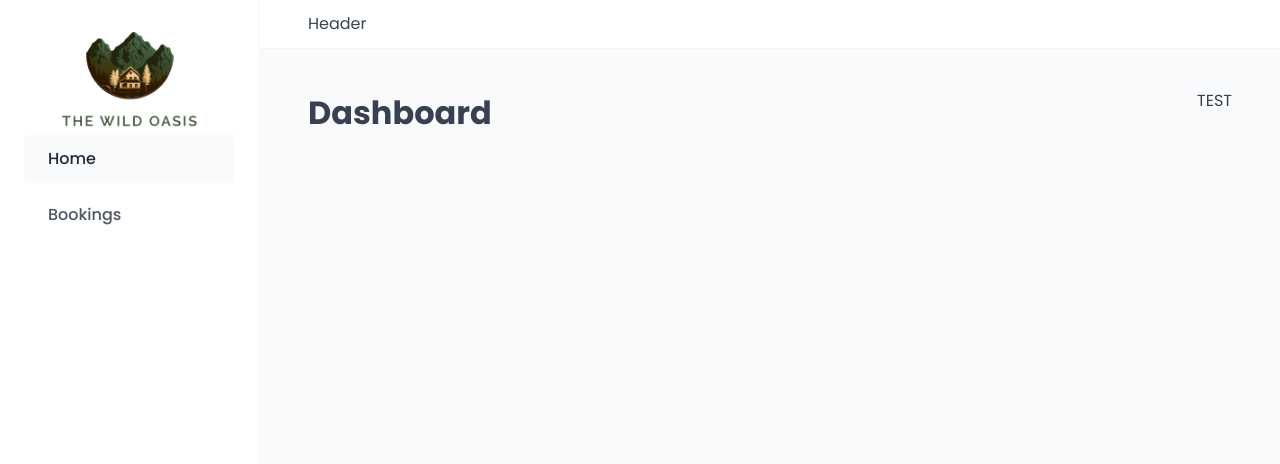
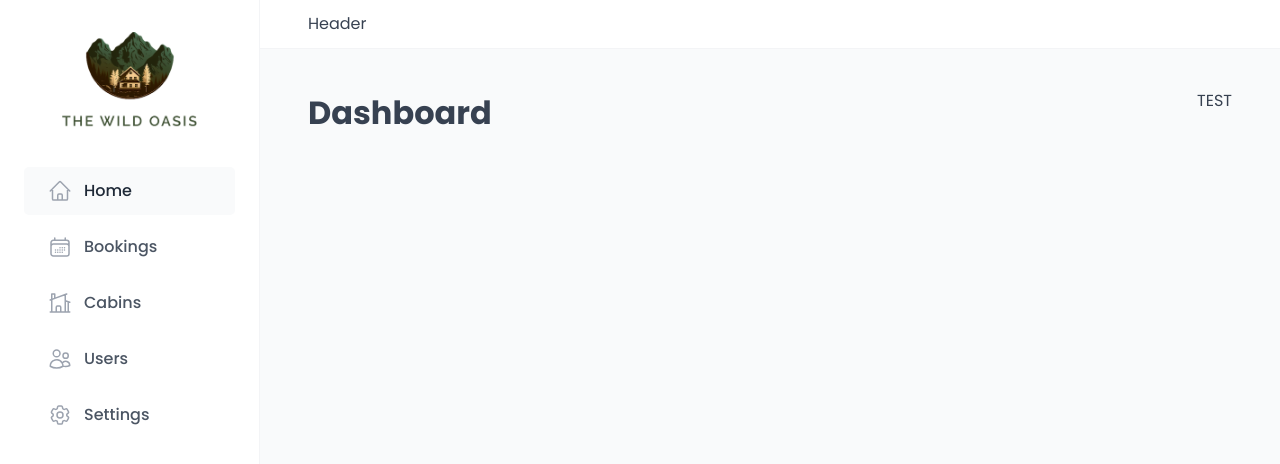
Before and after one commit to biancavlz/inn-sight, a React (Vite) app: page /dashboard in a window 1280 px wide. Shown: the top 464 px of the page. Built offline with nearby package versions, Linux system fonts and the light colour scheme; a web font is replaced by a local one.

Commit message:
Add react-icons to Sidebar links

```diff
--- a/package.json
+++ b/package.json
@@ -12,6 +12,7 @@
   "dependencies": {
     "react": "^18.2.0",
     "react-dom": "^18.2.0",
+    "react-icons": "^5.6.0",
     "react-router-dom": "^6.30.3",
     "styled-components": "^6.3.12"
   },
--- a/src/ui/MainNav.jsx
+++ b/src/ui/MainNav.jsx
@@ -1,5 +1,12 @@
 import { NavLink } from "react-router-dom";
 import styled from "styled-components";
+import {
+  HiOutlineHome,
+  HiOutlineCalendarDays,
+  HiOutlineHomeModern,
+  HiOutlineUsers,
+  HiOutlineCog6Tooth,
+} from "react-icons/hi2";
 
 const NavList = styled.ul`
   display: flex;
@@ -30,6 +37,21 @@
     background-color: var(--color-grey-50);
     border-radius: var(--border-radius-sm);
   }
+
+  & svg {
+    width: 2.4rem;
+    height: 2.4rem;
+    color: var(--color-grey-400);
+    transition: all 0.3s;
+  }
+
+  //   &:hover svg,
+  //   &:active svg,
+  //   &.active:link svg,
+  //   &.active:visited svg {
+  //     color: var(--color-brand-600);
+  //   }
+  //
 `;
 
 function MainNav() {
@@ -37,10 +59,35 @@
     <nav>
       <NavList>
         <li>
-          <StyledNavLink to="/dashboard">Home</StyledNavLink>
+          <StyledNavLink to="/dashboard">
+            {" "}
+            <HiOutlineHome />
+            <span>Home</span>
+          </StyledNavLink>
         </li>
         <li>
-          <StyledNavLink to="/bookings">Bookings</StyledNavLink>
+          <StyledNavLink to="/bookings">
+            <HiOutlineCalendarDays />
+            <span>Bookings</span>
+          </StyledNavLink>
+        </li>
+        <li>
+          <StyledNavLink to="/cabins">
+            <HiOutlineHomeModern />
+            <span>Cabins</span>
+          </StyledNavLink>
+        </li>
+        <li>
+          <StyledNavLink to="/users">
+            <HiOutlineUsers />
+            <span>Users</span>
+          </StyledNavLink>
+        </li>
+        <li>
+          <StyledNavLink to="/bookings">
+            <HiOutlineCog6Tooth />
+            <span>Settings</span>
+          </StyledNavLink>
         </li>
       </NavList>
     </nav>
--- a/src/ui/Sidebar.jsx
+++ b/src/ui/Sidebar.jsx
@@ -8,6 +8,9 @@
   border-right: 1px solid var(--color-grey-100);
 
   grid-row: 1/-1;
+  display: flex;
+  flex-direction: column;
+  gap: 3.2rem;
 `;
 
 function Sidebar() {
```
Also changed, not shown: 1 other file (tests, documents, lock files or other folders).
